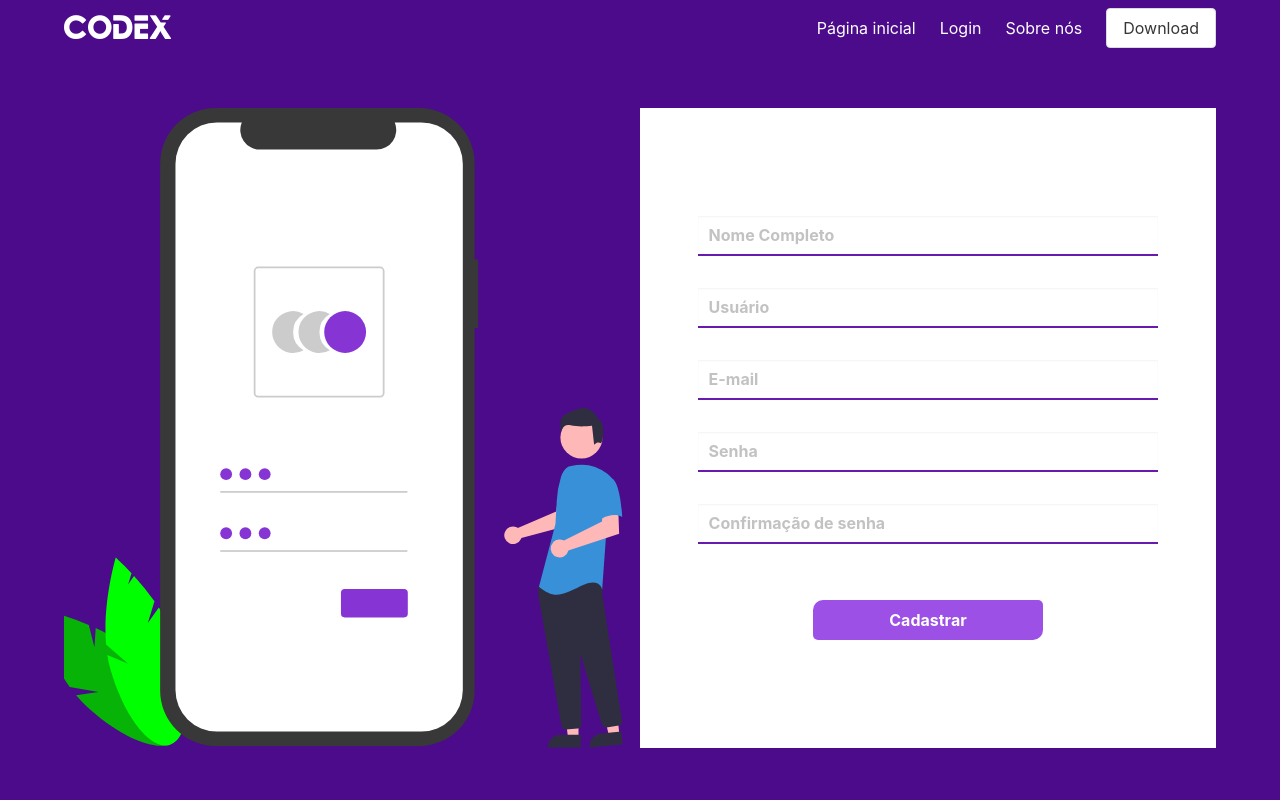
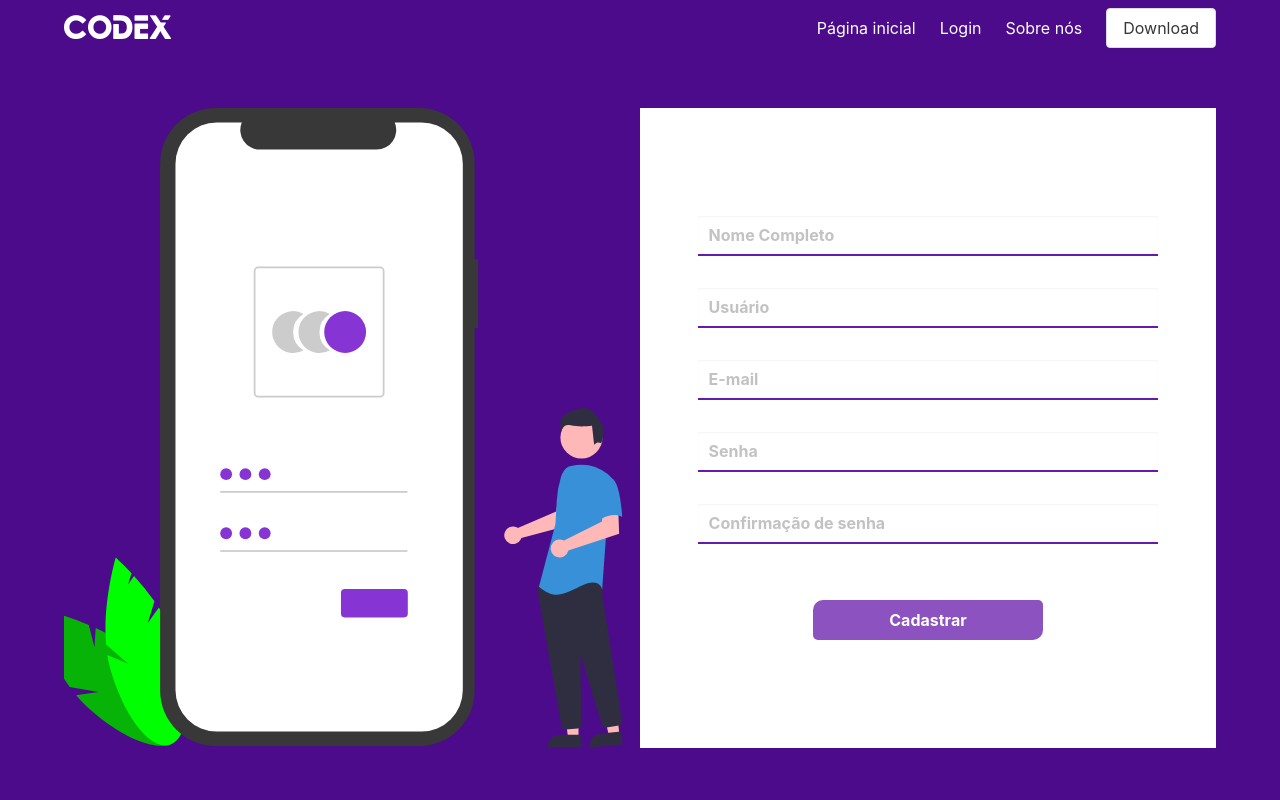
Before and after one commit to MarceloJimenes/site-codex, a PHP site: page /pages/cadastro/cadastre.php in a window 1280 px wide, with the pointer over the restyled element. Run offline with PHP 8.4, Linux system fonts and the light colour scheme.

Commit message:
update color-button cadastro-page

```diff
--- a/pages/cadastro/style.css
+++ b/pages/cadastro/style.css
@@ -72,5 +72,5 @@ label {
 }
 .form .button:hover {
   border-radius: 10px 5px;
-  background-color: #9d50e6;
+  background-color: #8b52c0;
 }
```
